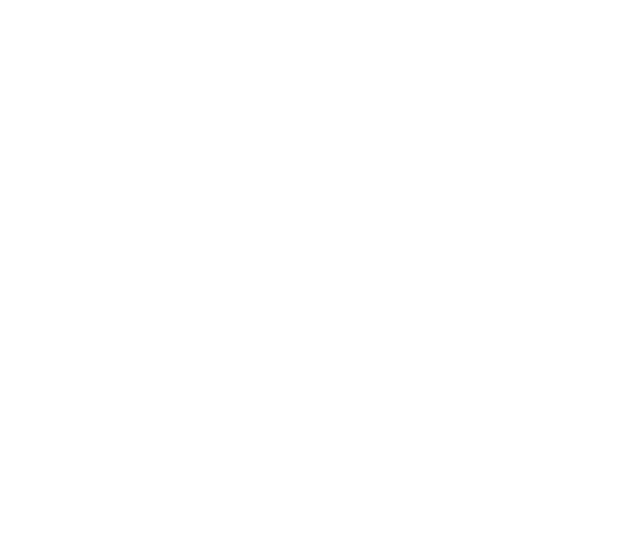
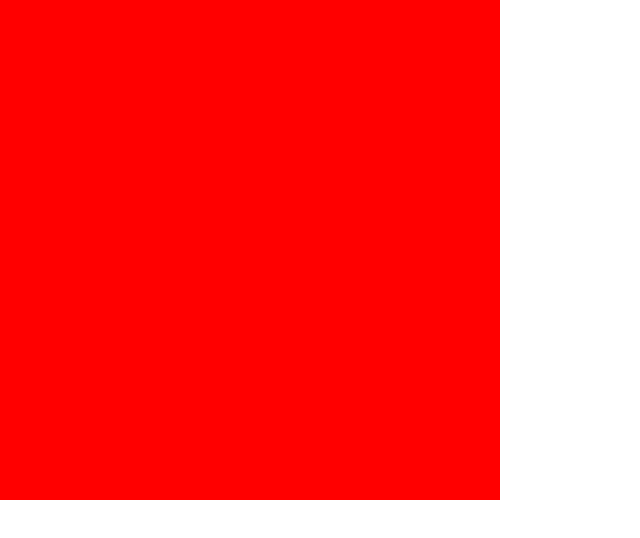
Before and after one commit to aoobao/vue-threejs, a Vue app: page / in a window 1280 px wide. Shown: the top 538 px of the page, without its empty margins (0-640 px from the left). Built offline with nearby package versions, Linux system fonts and the light colour scheme; the HTML template or start-up script is replaced by a standard one.

Commit message:
引入normalize.css 标准化css

```diff
--- a/package.json
+++ b/package.json
@@ -8,6 +8,7 @@
     "lint": "vue-cli-service lint"
   },
   "dependencies": {
+    "normalize.css": "^8.0.1",
     "vue": "^2.6.6",
     "vue-router": "^3.0.1",
     "vuex": "^3.0.1"
--- a/src/main.js
+++ b/src/main.js
@@ -2,6 +2,9 @@ import Vue from 'vue'
 import App from './App.vue'
 import router from './router'
 import store from './store'
+
+// 统一浏览器css样式
+import 'normalize.css'
 
 Vue.config.productionTip = false
 
--- a/src/views/Home.vue
+++ b/src/views/Home.vue
@@ -1,5 +1,8 @@
 <template>
   <div class="home">
+    <div class="test-container">
+
+    </div>
   </div>
 </template>
 
@@ -13,3 +16,10 @@ export default {
   }
 }
 </script>
+<style lang="scss" scoped>
+.test-container {
+  width: 500px;
+  height: 500px;
+  background-color: red;
+}
+</style>
```
